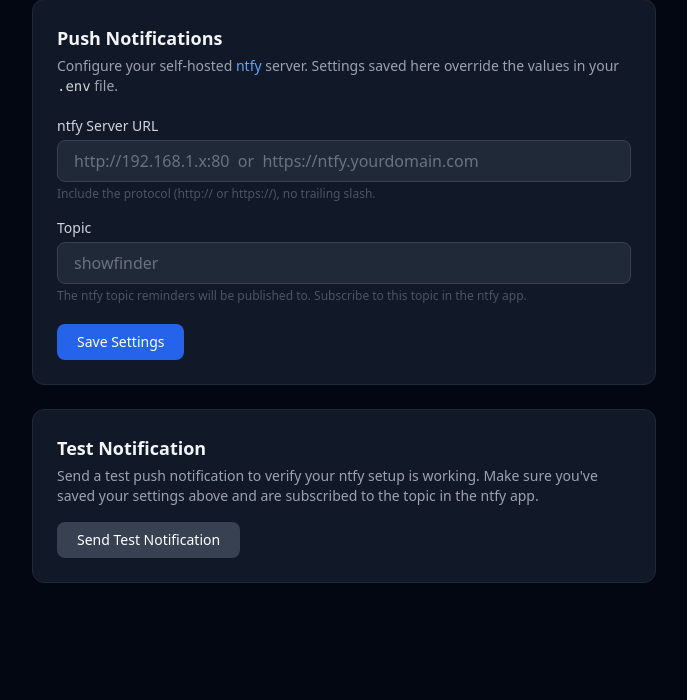
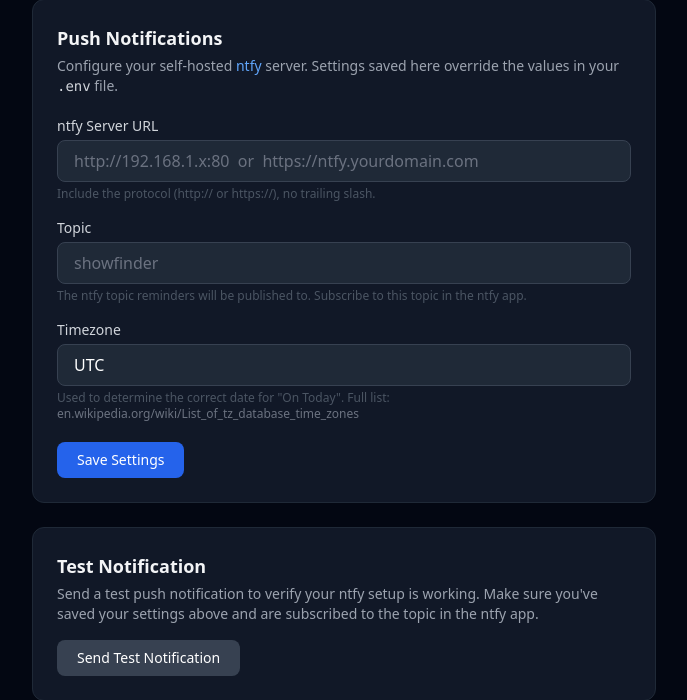
Before and after one commit to ando01/showfinder, a FastAPI app: page /settings in a window 1280 px wide. Shown: the part 117-817 px from the top of the page, without its empty margins (296-983 px from the left). Before the commit the page ends 700 px from the top, so only its background shows below. Run offline with FastAPI, Linux system fonts and the light colour scheme; data that the repository does not hold is empty; some libraries are stand-ins or nearby versions.

Commit message:
Fix incorrect date/time by adding timezone support
- Add TZ env var to docker-compose so the container clock matches local time
- Add timezone setting to Settings page (stored in DB, falls back to TZ env)
- Use zoneinfo to compute the correct local date for the 'On Today' section
- Add common timezone datalist suggestions to the settings input

Co-Authored-By: Claude Sonnet 4.6 <noreply@anthropic.com>

```diff
--- a/app/routes.py
+++ b/app/routes.py
@@ -3,7 +3,9 @@ from fastapi.responses import HTMLResponse
 from fastapi.templating import Jinja2Templates
 from sqlmodel import Session, select
 from datetime import datetime, date
+from zoneinfo import ZoneInfo, ZoneInfoNotFoundError
 import json
+import os
 
 from app.database import get_session, get_setting, save_setting
 from app.models import TrackedShow
@@ -17,10 +19,19 @@ templates = Jinja2Templates(directory="app/templates")
 
 # ── Dashboard ──────────────────────────────────────────────────────────────────
 
+def _local_today(session: Session) -> date:
+    tz_name = get_setting(session, "timezone") or os.getenv("TZ", "UTC")
+    try:
+        tz = ZoneInfo(tz_name)
+    except ZoneInfoNotFoundError:
+        tz = ZoneInfo("UTC")
+    return datetime.now(tz=tz).date()
+
+
 @router.get("/", response_class=HTMLResponse)
 async def dashboard(request: Request, session: Session = Depends(get_session)):
     shows = session.exec(select(TrackedShow).order_by(TrackedShow.next_episode_date)).all()
-    today = date.today()
+    today = _local_today(session)
     today_shows = []
     for show in shows:
         show._services = json.loads(show.streaming_services) if show.streaming_services else []
@@ -126,10 +137,12 @@ async def refresh_show(request: Request, show_id: int, session: Session = Depend
 async def settings_page(request: Request, session: Session = Depends(get_session)):
     ntfy_url = get_setting(session, "ntfy_url")
     ntfy_topic = get_setting(session, "ntfy_topic")
+    timezone = get_setting(session, "timezone") or os.getenv("TZ", "UTC")
     return templates.TemplateResponse("settings.html", {
         "request": request,
         "ntfy_url": ntfy_url,
         "ntfy_topic": ntfy_topic,
+        "timezone": timezone,
     })
 
 
@@ -138,10 +151,12 @@ async def save_settings(
     request: Request,
     ntfy_url: str = Form(...),
     ntfy_topic: str = Form(...),
+    timezone: str = Form(...),
     session: Session = Depends(get_session),
 ):
     save_setting(session, "ntfy_url", ntfy_url.strip())
     save_setting(session, "ntfy_topic", ntfy_topic.strip())
+    save_setting(session, "timezone", timezone.strip())
     return HTMLResponse('<span class="text-green-400 text-sm">Settings saved.</span>')
 
 
--- a/app/templates/settings.html
+++ b/app/templates/settings.html
@@ -58,6 +58,38 @@
         <p class="text-gray-600 text-xs mt-1">The ntfy topic reminders will be published to. Subscribe to this topic in the ntfy app.</p>
       </div>
 
+      <div>
+        <label class="block text-sm text-gray-300 mb-1">Timezone</label>
+        <input
+          type="text"
+          name="timezone"
+          value="{{ timezone }}"
+          placeholder="America/Chicago"
+          list="tz-list"
+          class="w-full bg-gray-800 border border-gray-700 rounded-lg px-4 py-2 text-white placeholder-gray-500 focus:outline-none focus:ring-2 focus:ring-blue-500"
+          required
+        />
+        <datalist id="tz-list">
+          <option value="America/New_York">
+          <option value="America/Chicago">
+          <option value="America/Denver">
+          <option value="America/Los_Angeles">
+          <option value="America/Phoenix">
+          <option value="America/Anchorage">
+          <option value="Pacific/Honolulu">
+          <option value="Europe/London">
+          <option value="Europe/Paris">
+          <option value="Europe/Berlin">
+          <option value="Australia/Sydney">
+          <option value="Asia/Tokyo">
+          <option value="UTC">
+        </datalist>
+        <p class="text-gray-600 text-xs mt-1">
+          Used to determine the correct date for "On Today".
+          Full list: <span class="text-gray-500">en.wikipedia.org/wiki/List_of_tz_database_time_zones</span>
+        </p>
+      </div>
+
       <div class="flex items-center gap-4 pt-1">
         <button type="submit" class="bg-blue-600 hover:bg-blue-500 text-white text-sm px-5 py-2 rounded-lg transition">
           Save Settings
--- a/docker-compose.yml
+++ b/docker-compose.yml
@@ -9,6 +9,7 @@ services:
       - .env
     environment:
       - DATABASE_URL=sqlite:///./data/showfinder.db
+      - TZ=${TZ:-UTC}
     dns:
       - ${DNS_SERVER}
     restart: unless-stopped
```
Also changed, not shown: 1 other file.
